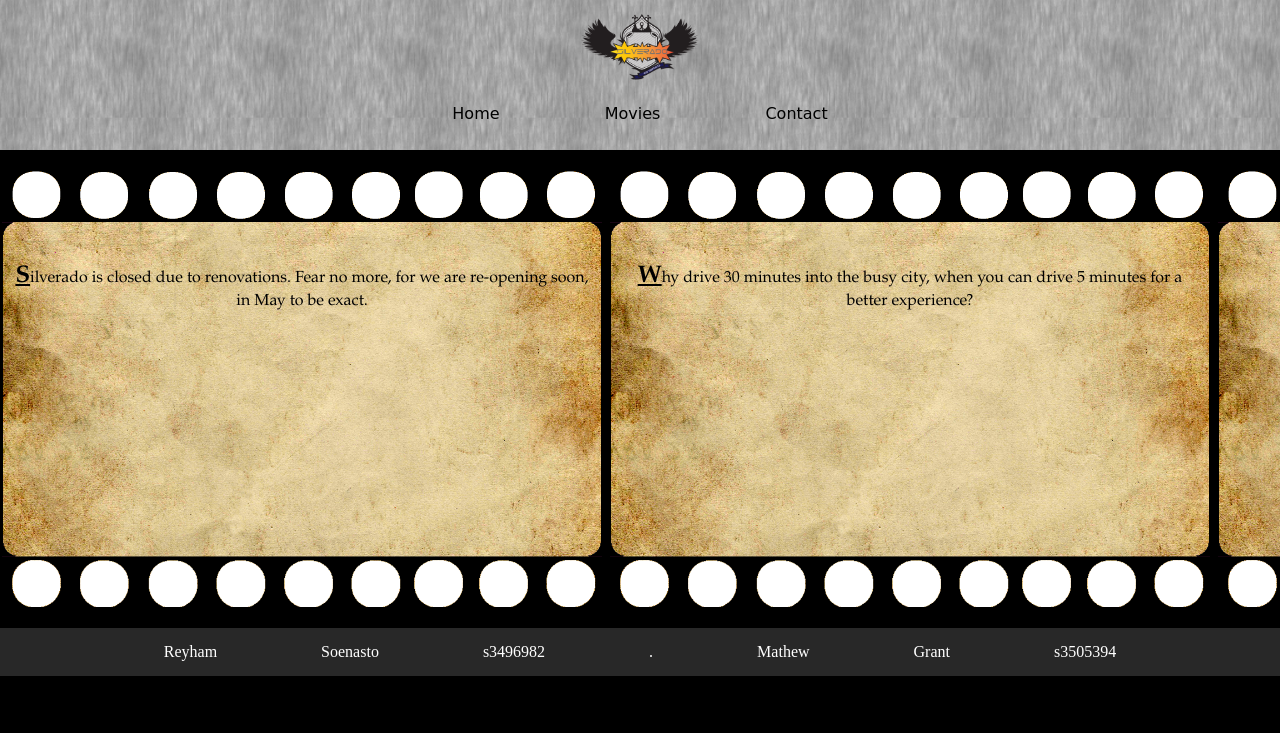
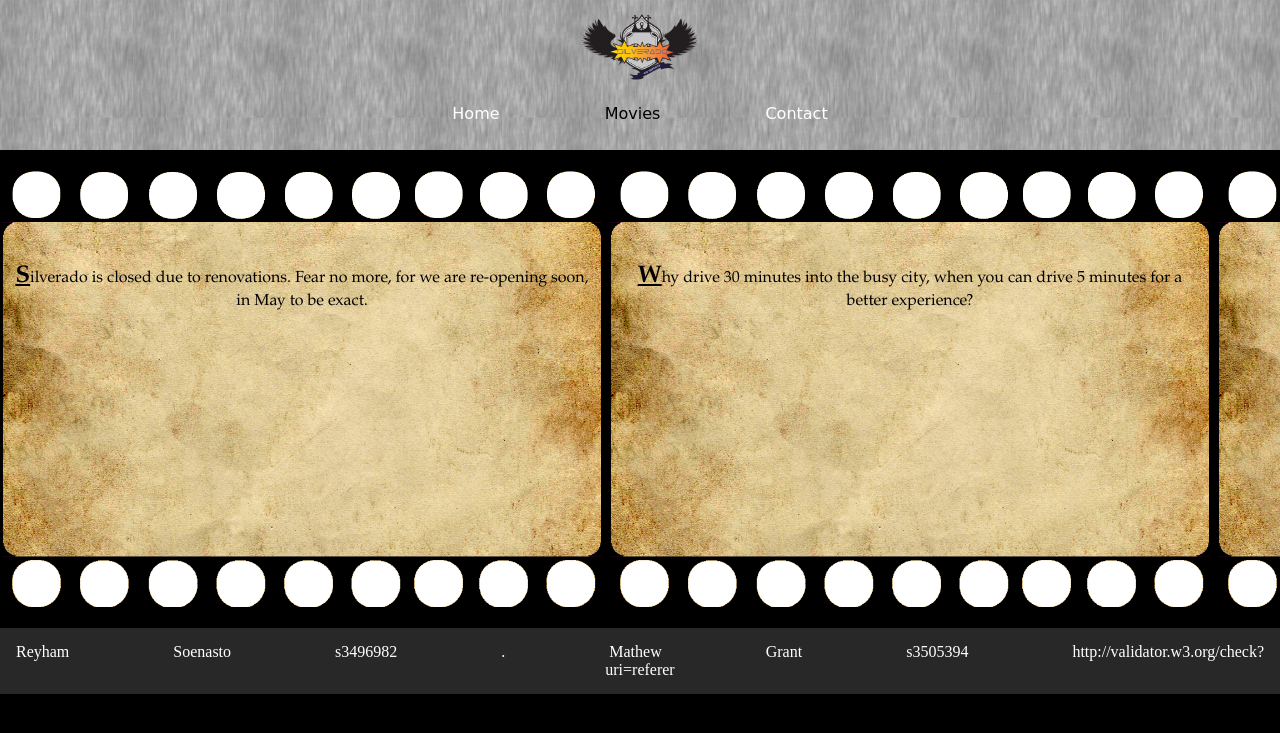
Before and after one commit to Reyham/WebProg_Sem1_2015, a PHP site: page / in a window 1280 px wide. Shown: the top 733 px of the page. Run offline with PHP 8.4, Linux system fonts and the light colour scheme.

Commit message:
Updated links
-Links now have a hover css.
-Inserted validator into footer.

```diff
--- a/contact.html
+++ b/contact.html
@@ -14,7 +14,7 @@
 		</div>
 		<div class="NavBar">
 			<ul id="NavList">
-				<li class="NavItem"><a href="index.html">Home</a></li>
+				<li class="NavItem"><a class="NavLink" href="index.html">Home</a></li>
 				<li class="NavItem">Movies</li>
 				<li class="NavItem"><a href="contact.html">Contact</a></li>
 			</ul>
--- a/index.html
+++ b/index.html
@@ -14,9 +14,9 @@
 		</div>
 		<div class="NavBar">
 			<ul id="NavList">
-				<li class="NavItem"><a href="index.html">Home</a></li>
+				<li class="NavItem"><a class="NavLink" href="index.html">Home</a></li>
 				<li class="NavItem">Movies</li>
-				<li class="NavItem"><a href="contact.html">Contact</a></li>
+				<li class="NavItem"><a class="NavLink" href="index.html">Contact</a></li>
 			</ul>
 		</div>
 	</header>
@@ -38,7 +38,7 @@
 
 	</aside>
 	<footer>
-			Reyham Soenasto s3496982 . Mathew Grant s3505394
+			Reyham Soenasto s3496982 . Mathew Grant s3505394 <a href="http://validator.w3.org/check?uri=referer">http://validator.w3.org/check?uri=referer</a>
 	</footer>
 
 </body>
--- a/style.css
+++ b/style.css
@@ -112,13 +112,23 @@ p::first-letter {
 	display: inline;
 }
 
-a:link{
+a.NavLink:visited{
 	text-decoration: none;
 	color: black;
 }
 
+a.NavLink:hover{
+	color: black;
+	font-weight: bold;
+}
+
+a:link{
+	text-decoration: none;
+	color: white;
+}
+
 a:visited{
-	color: black;
+	color: silver;
 }
 
 footer{
```
